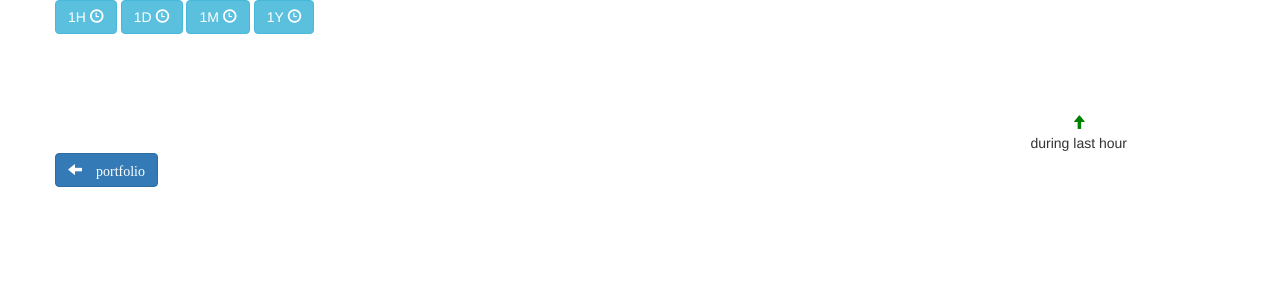
After one commit to bkwiencien/bkwiencien.github.io, a PHP site: page /Stock/test.html in a window 1280 px wide. The commit adds this page. Shown: the top 300 px of the page. Run offline with PHP 8.4, Linux system fonts and the light colour scheme; some libraries are stand-ins or nearby versions.

Commit message:
added last two

```diff
--- a/Stock/assets/css/style.css
+++ b/Stock/assets/css/style.css
@@ -127,3 +127,11 @@
   width: 60px;
   height: 60px;
 }
+#m3 {
+  width: 60px;
+  height: 60px;
+}
+#jpm {
+  width: 60px;
+  height: 60px;
+}
--- /dev/null
+++ b/Stock/assets/javascript/toto.js
@@ -0,0 +1 @@
+alert("in toto")
--- /dev/null
+++ b/Stock/test.html
@@ -0,0 +1,116 @@
+<!DOCTYPE html>
+<html>
+<head>
+      <!--<link rel="stylesheet" type="text/css" href="assets/css/reset.css"> -->
+      <link rel="stylesheet" type="text/css" href="https://maxcdn.bootstrapcdn.com/bootstrap/3.3.7/css/bootstrap.min.css">
+      <link rel="stylesheet" type="text/css" href="assets/css/style.css">
+	<title></title>
+</head>
+
+<body>
+<div class="container main" >
+<div class="row">
+  <div class="btn btn-primary btn-info" id="hourly">1H <span class="glyphicon glyphicon-time"></span></div>
+  <div class="btn btn-primary btn-info" id="LastDay">1D <span class="glyphicon glyphicon-time"></span></div>
+  <div class="btn btn-primary btn-info" id="Lastmonth">1M <span class="glyphicon glyphicon-time"></span></div>
+  <div class="btn btn-primary btn-info" id="Lastyear">1Y <span class="glyphicon glyphicon-time"></span></div>
+</div>
+<div class="row">
+ <div class="col-sm-9">
+    <div id="chart_div" ></div>
+    </div>
+  <div class="col-sm-3" style="background-color: white;">
+    <div  style="padding-top: 30%; text-align: center">
+      <div >
+        <div id="summary" ><span id="summary_icon" class="glyphicon glyphicon-arrow-up" style="color: green"></span></div>
+        <div id="summaryTime" > during last hour </div>
+        </div>
+    </div>
+  </div>
+</div>
+<div class="row">
+    <div class="btn btn-primary" id="backToPortfolio"><span class="glyphicon glyphicon-arrow-left"> portfolio</span></div>
+
+</div>
+</div>
+<script src="https://ajax.googleapis.com/ajax/libs/jquery/1.11.1/jquery.min.js"></script>
+<script src="https://maxcdn.bootstrapcdn.com/bootstrap/3.3.7/js/bootstrap.min.js" integrity="sha384-Tc5IQib027qvyjSMfHjOMaLkfuWVxZxUPnCJA7l2mCWNIpG9mGCD8wGNIcPD7Txa" crossorigin="anonymous"></script>
+
+<script src="https://cdn.plot.ly/plotly-latest.min.js"></script>
+<script src="https://canvasjs.com/assets/script/canvasjs.min.js"></script>
+<script src="https://cdn.jsdelivr.net/momentjs/2.12.0/moment.min.js"></script>
+<script src="http://momentjs.com/downloads/moment-with-locales.js"></script>
+<script src="http://momentjs.com/downloads/moment-timezone-with-data.js"></script>
+<script type="text/javascript" src="assets/javascript/toto.js"></script>
+<script type="text/javascript">
+var i;
+// $("body").css("cursor", "progress");
+
+// var name = localStorage.getItem("userName");
+// localStorage.removeItem("userName");
+// var st= localStorage.getItem("stocksList");
+// localStorage.removeItem("stocksList");
+
+// var id = localStorage.getItem("symbol");
+// localStorage.removeItem("symbol");
+// var stockName = localStorage.getItem("Name");
+// localStorage.removeItem("Name");
+// if (id == null) {
+//   localStorage.setItem("userName",name);
+//   localStorage.setItem("stocksList",st);
+//   window.open ('../home/home.html','_self',false);
+// }
+// document.title = "Stock Price: "+ stockName
+
+// $('#hourly').addClass('active');
+
+// function successCallback(){
+
+//     $('.main').css('visibility','visible');
+// }
+// function failureCallback(){
+//   alert('lost connecton');
+
+//   localStorage.setItem("userName",name);
+//   localStorage.setItem("stocksList",st);
+//   window.open ('../home/home.html','_self',false);
+
+// }
+
+// let promise = LastHour(id, stockName).then(successCallback, failureCallback);
+
+// $('#hourly').on("click", function(event) {
+//   $('.active').removeClass('active');
+//   $(this).addClass('active');
+//   LastHour(id, stockName);
+// });
+
+
+// $('#LastDay').on("click", function(event) {
+
+// $('.active').removeClass('active');
+// $(this).addClass('active');
+// LastDay(id, stockName);
+// });
+
+// $('#Lastmonth').on("click", function(event) {
+// $('.active').removeClass('active');
+// $(this).addClass('active');
+// LastMonth(id, stockName);
+// });
+
+// $('#Lastyear').on("click", function(event) {
+// $('.active').removeClass('active');
+// $(this).addClass('active');
+// LastYear(id, stockName);
+// });
+
+// $('#backToPortfolio').on("click", function(event) {
+//   localStorage.setItem("userName",name);
+//   localStorage.setItem("stocksList",st);
+//   window.open ('../home/home.html','_self',false);
+// });
+
+</script>
+</body>
+</html>
```
Also changed, not shown: Stock/index.html (+8 -0 lines), 1 other file.
